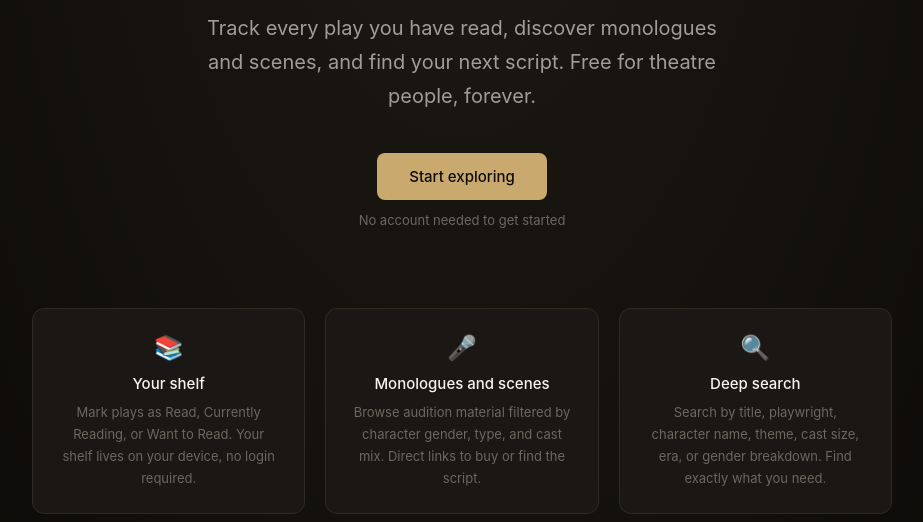
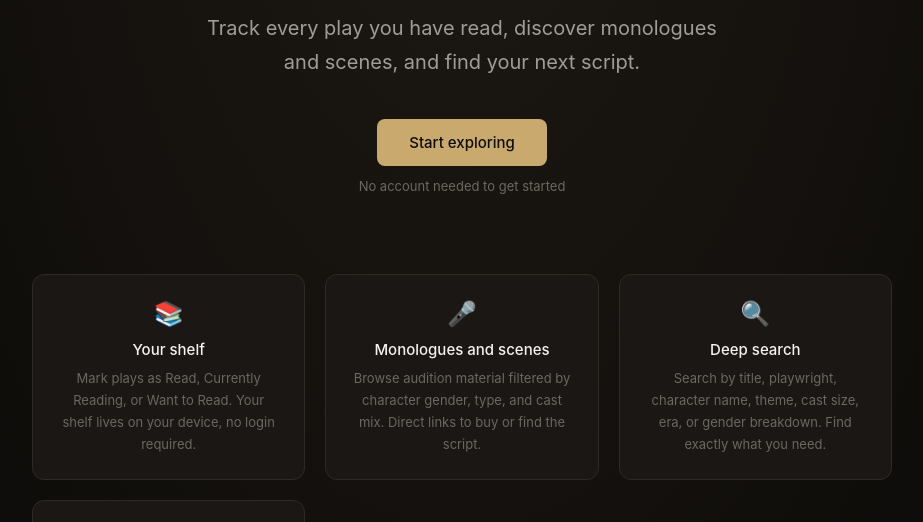
Before and after one commit to mgracen/mystagevault, a plain HTML site: page frontend/index.html in a window 1280 px wide. Shown: the part 269-791 px from the top of the page, without its empty margins (178-1101 px from the left). Drawn offline with Linux system fonts and the light colour scheme.

Commit message:
Update index.html

```diff
--- a/frontend/index.html
+++ b/frontend/index.html
@@ -32,7 +32,7 @@
   <div class="hero">
     <div class="mark">🎭</div>
     <h1>Your plays.<br><span>Your stage vault.</span></h1>
-    <p class="sub">Track every play you have read, discover monologues and scenes, and find your next script. Free for theatre people, forever.</p>
+    <p class="sub">Track every play you have read, discover monologues and scenes, and find your next script.</p>
     <a href="app.html" class="cta">Start exploring</a>
     <p class="sub-cta">No account needed to get started</p>
 
```
